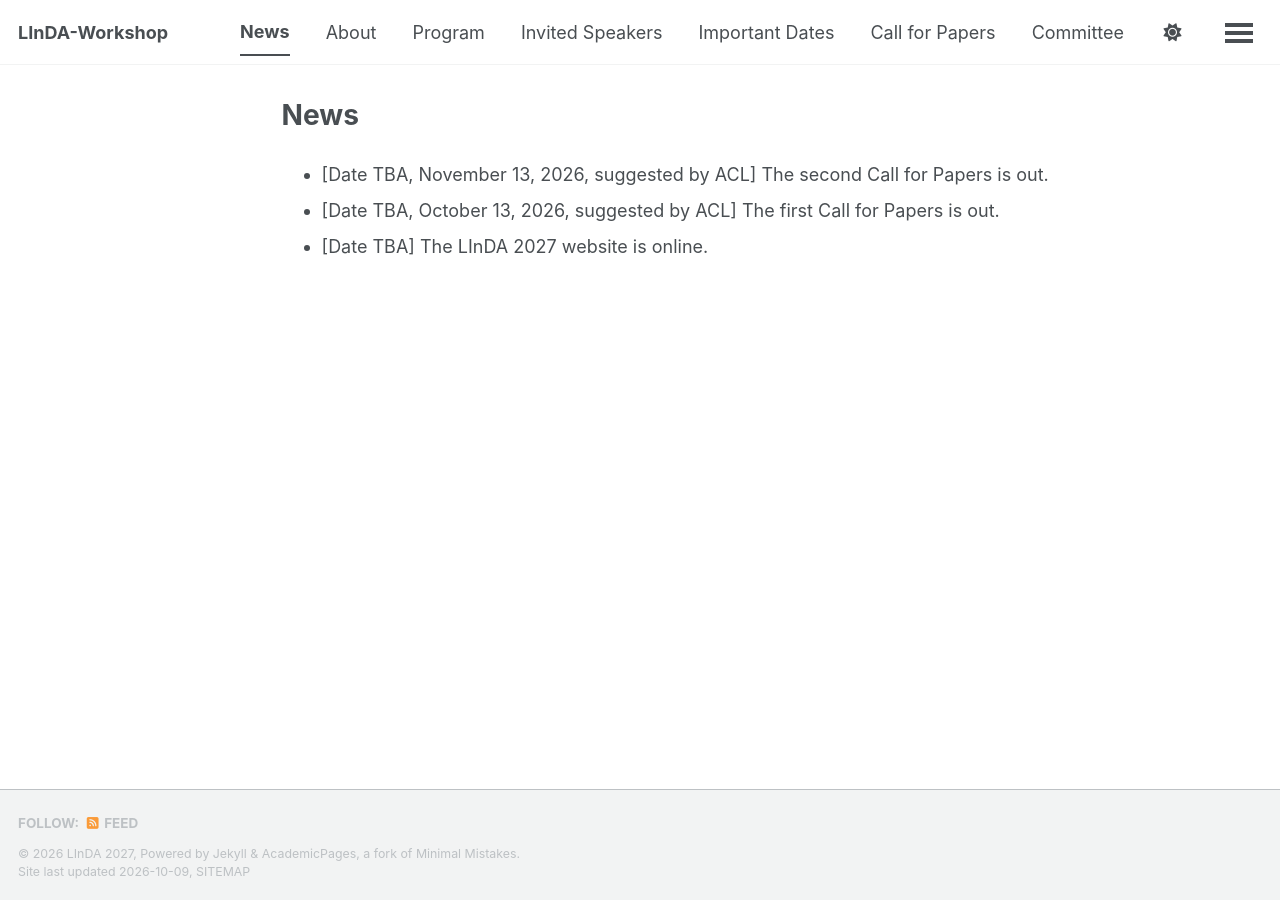
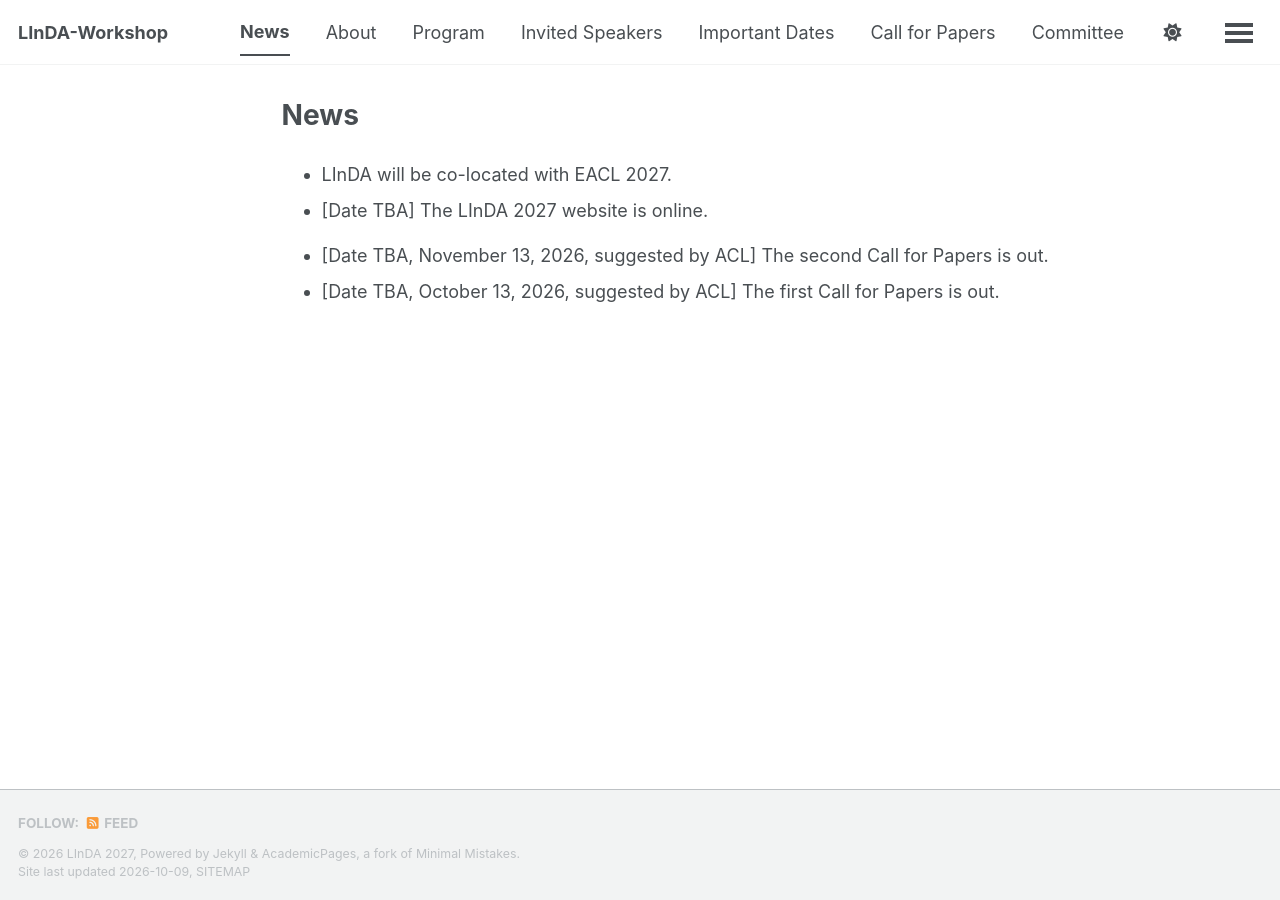
Before and after one commit to LInDA-Workshop/LInDA-Workshop.github.io, a Jekyll site: the page built from _pages/news.md, in a window 1280 px wide. Built offline with Jekyll 4.4.1, drawn with Linux system fonts in a browser that asks for light colours; a style sheet for code colours, icons or effects is not loaded.

```diff
--- a/_pages/news.md
+++ b/_pages/news.md
@@ -3,5 +3,7 @@ permalink: /news/
 title: "News"
 
 ---
-
-<ul><li>[Date TBA, November 13, 2026, suggested by ACL] The second Call for Papers is out.</li><li>[Date TBA, October 13, 2026, suggested by ACL] The first Call for Papers is out.</li><li>[Date TBA] The LInDA 2027 website is online.</li></ul>
+<ul><li>LInDA will be co-located with EACL 2027. </li>
+<li>[Date TBA] The LInDA 2027 website is online.</li></ul>
+<ul><li>[Date TBA, November 13, 2026, suggested by ACL] The second Call for Papers is out.</li>
+<li>[Date TBA, October 13, 2026, suggested by ACL] The first Call for Papers is out.</li>
```
Also changed, not shown: _pages/cfp.md (+2 -1 lines), _pages/contact.md (+1 -1 lines).
